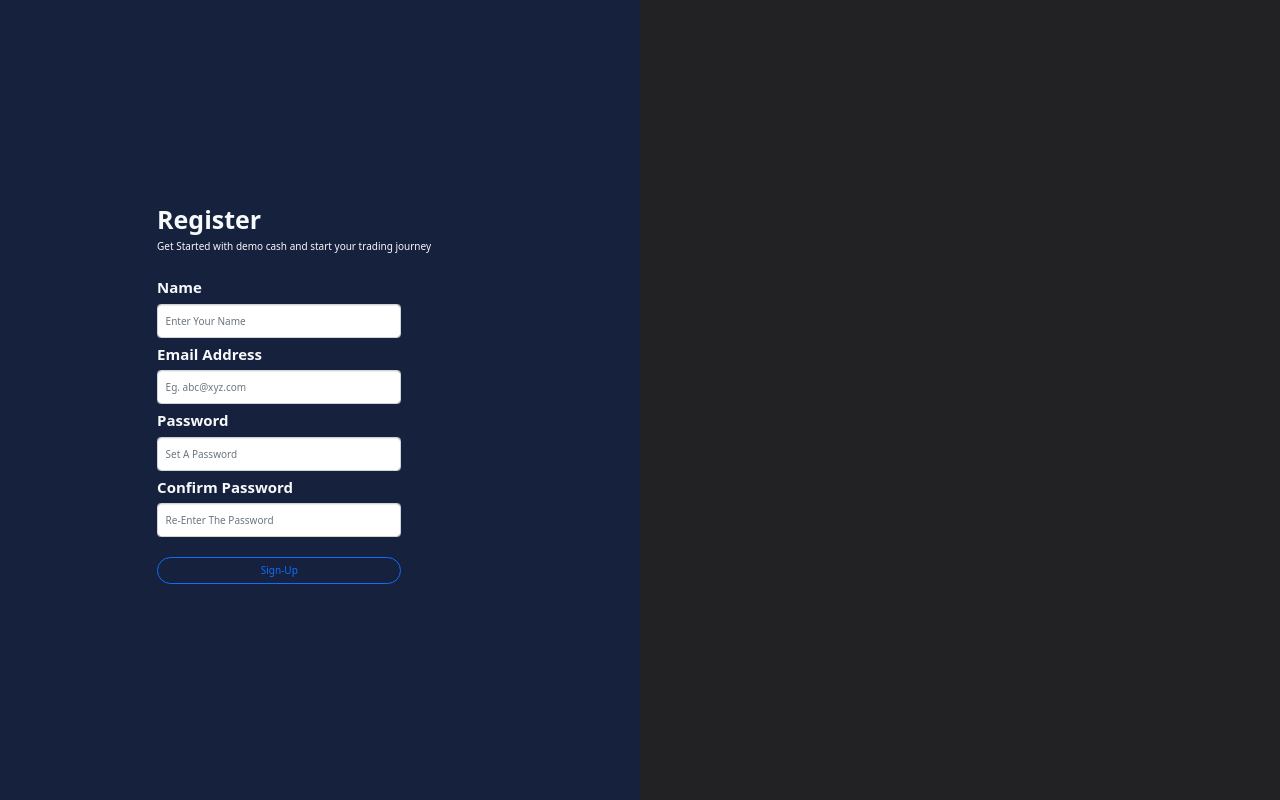
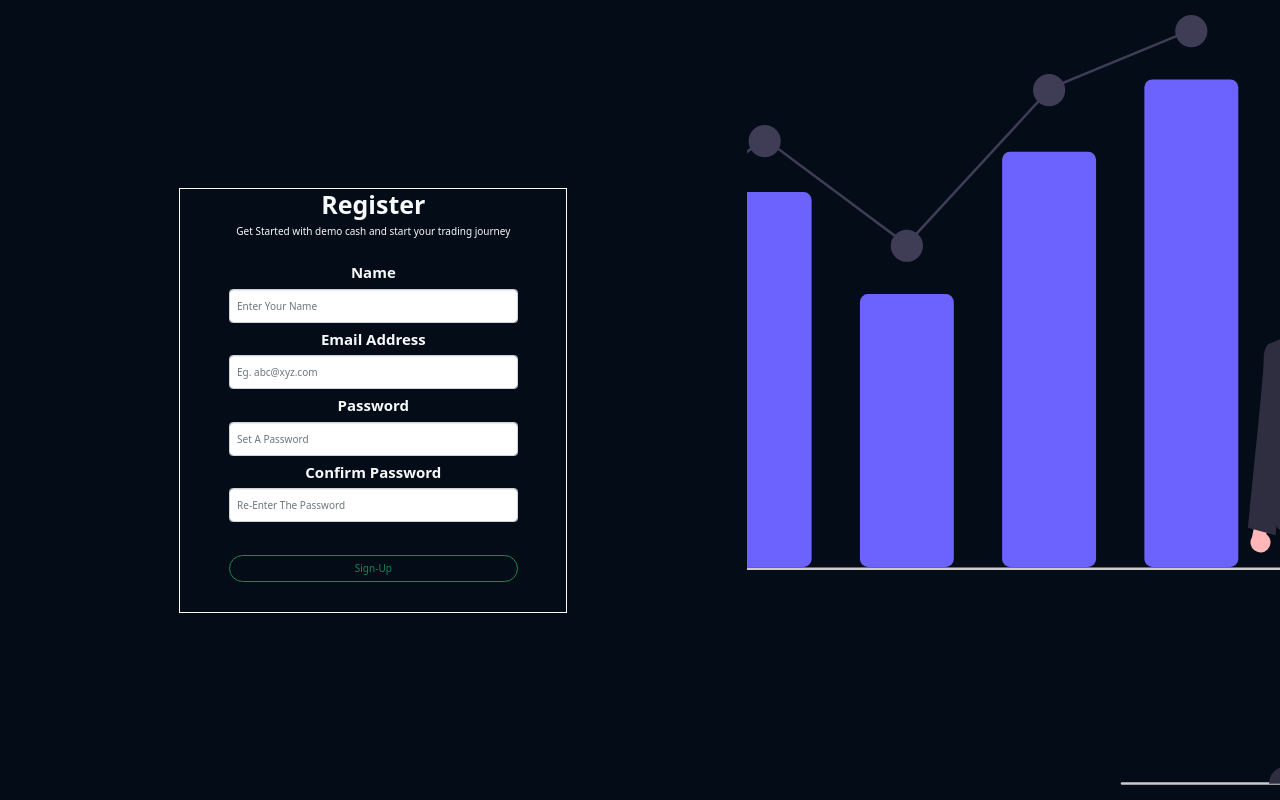
Before and after one commit to Nach-33/Devheat_Developer_Dodo, a React (Create React App) app: page /register in a window 1280 px wide. Built offline with nearby package versions, Linux system fonts and the light colour scheme.

Commit message:
updated login/signup page

```diff
--- a/src/App.js
+++ b/src/App.js
@@ -19,6 +19,7 @@ import './Css/features.css'
 import './Css/cta.css'
 import './Css/blog.css'
 import './Css/article.css'
+import './Css/register.css'
 
 function App() {
   return (
--- /dev/null
+++ b/src/Css/register.css
@@ -0,0 +1,11 @@
+#fill {
+    display: flex;
+    justify-content: center;
+    align-items: center;
+    overflow: hidden
+}
+#fill img {
+    flex-shrink: 0;
+    min-width: 100%;
+    min-height: 100%
+}
--- a/src/Elements/blog/blog.jsx
+++ b/src/Elements/blog/blog.jsx
@@ -5,20 +5,20 @@ import axios from 'axios'
 function Blog() {
   //fetch api key = fb493da69e8d427b8128e249e50049b8
   //url1 : https://newsapi.org/v2/top-headlines?country=in&category=business&apiKey=fb493da69e8d427b8128e249e50049b8
-  // const [news,setNews] = React.useState('hi');
-  // React.useState(()=>{
-  //     fetch(
-  //     `https://eodhistoricaldata.com/api/news?api_token=demo&s=AAPL.US&offset=0&limit=10`
-  //   )
-  //     .then((response) => response.json())
-  //     .then((response) => setNews(response))
-  //     .catch((err) => console.error(err));
-  // }, [])
+  const [news,setNews] = React.useState('hi');
+  React.useState(()=>{
+      fetch(
+      `https://newsapi.org/v2/top-headlines?country=in&category=business&apiKey=fb493da69e8d427b8128e249e50049b8`
+    ).then((response) => response.json())
+      .then((response) => setNews(response))
+      .catch((err) => console.error(err));
+  }, [])
 
 
-  // React.useState(()=>{
-    //   console.log('news', news);
-    // },[news]);
+  React.useEffect(()=>{
+      console.log('news', news);
+      console.log(news.articles[0].title)
+    },[news]);
 
 
 
@@ -35,7 +35,7 @@ function Blog() {
       <div className="blog section__padding px-5" id="blog">
         <div className="blog-heading">
           <h1 className="gradient__text">
-            News: <br />
+            Latest News: <br />
           </h1>
         </div>
         <div className="blog-container">
@@ -43,29 +43,33 @@ function Blog() {
             <Article
               imgUrl={blog01}
               date="Nov 20, 2022"
-              text="NSE amends rules for deletion of merged entities from indices"
+              text={news.articles[0].title}
             />
           </div>
           <div className="blog-container_groupB">
             <Article
               imgUrl={blog02}
               date="Nov20, 2022"
-              text="GPT-3 and Open  AI is the future. Let us exlore how it is?"
+              text={news.articles[1].title}
+
             />
             <Article
               imgUrl={blog03}
               date="Sep 26, 2021"
-              text="GPT-3 and Open  AI is the future. Let us exlore how it is?"
+              text={news.articles[2].title}
+
             />
             <Article
               imgUrl={blog04}
               date="Sep 26, 2021"
-              text="GPT-3 and Open  AI is the future. Let us exlore how it is?"
+              text={news.articles[3].title}
+
             />
             <Article
               imgUrl={blog05}
               date="Sep 26, 2021"
-              text="GPT-3 and Open  AI is the future. Let us exlore how it is?"
+              text={news.articles[4].title}
+
             />
           </div>
         </div>
--- a/src/components/login.jsx
+++ b/src/components/login.jsx
@@ -47,12 +47,12 @@ function Login() {
           background: "rgb(34, 33, 35)",
         }}
       >
-        <div className="col-md-6 p-4 text-light d-flex align-items-center justify-content-center" style={{backgroundColor:"#16213E"}}>
+        <div className="col-md-6 p-4  text-light d-flex align-items-center justify-content-center" style={{backgroundColor:"#040C18"}}>
           <div className="col-md-7">
-            <div className="col d-flex flex-column align-items-start">
+            <div className="col d-flex flex-column align-items-center" style={{border : '1px solid white'}}>
               <div className="mb-3">
-                <h1 className="fw-bold">Login</h1>
-                <p>Get Started with demo cash and start your trading journey</p>
+                <center><h1 className="fw-bold my-3">Login</h1>
+                <p>Get Started with demo cash and start your trading journey</p></center>
               </div>
               <label className="form-label my-1" style={{ fontSize: "1.3rem" }}>
                 Email
@@ -76,19 +76,17 @@ function Login() {
                 onChange={passwordChange}
                 value={password}
               />
-              <div className="row w-100 justify-content-start mt-4 mb-3 mx-0">
-                <div
-                  className="btn btn-outline-primary my-1 p-2 rounded-pill w-75"
+              <div
+                  className="btn btn-outline-primary my-4 p-2 rounded-pill w-75"
                   onClick={loginClick}
                 >
                   Login
                 </div>
-              </div>
               <p>Not Registered Yet? <Link to="/register" className="text-primary">Create an account</Link></p>
             </div>
           </div>
         </div>
-        <div className="col-md-6  p-4" >
+        <div className="col-md-6  p-4" style={{backgroundColor:"#040C18"}}>
 
         </div>
       </section>
--- a/src/components/register.jsx
+++ b/src/components/register.jsx
@@ -1,5 +1,5 @@
 import React, { useState } from "react";
-
+import SignupImage from '../Assets/signup.svg'
 function Register() {
   const [email, setEmail] = useState("");
   const [name, setContact] = useState("");
@@ -65,16 +65,16 @@ function Register() {
           background: "rgb(34, 33, 35)",
         }}
       >
-         <div className="col-md-6 p-4 text-light d-flex align-items-center justify-content-center" style={{backgroundColor:"#16213E"}}>
+         <div className="col-md-7 p-4 text-light d-flex align-items-center justify-content-center" style={{backgroundColor:" #040C18"}}>
          <div className="col-md-7">
-         <div className="col d-flex flex-column align-items-start">
-         <div className="mb-3">
-                <h1 className="fw-bold">Register</h1>
-                <p>Get Started with demo cash and start your trading journey</p>
+         <div className="col d-flex flex-column align-items-center"style={{border : '1px solid white'}}>
+         <div className="mb-3 row justify-content-center" >
+                <center><h1 className="fw-bold">Register</h1>
+                <p>Get Started with demo cash and start your trading journey</p></center>
               </div>
-              <label className="form-label my-1" style={{ fontSize: "1.5rem" }}>
-                Name
-              </label>
+              <center><label className="form-label my-1" style={{ fontSize: "1.5rem" }}>
+               <center> Name</center>
+              </label></center>
               <input
                 type="tel"
                 className="form-control my-1 w-75"
@@ -119,21 +119,19 @@ function Register() {
                 onChange={confirmPasswordChange}
                 value={confirmPassword}
                 style={{ width: "95%" }}
-              />
-              <div className="row w-100 justify-content-start mt-4 mb-3 mx-0">
-                <div
-                  className="btn btn-outline-primary my-1 p-2 rounded-pill w-75"
-                  onClick={registerClick}
-                >
-                  Sign-Up
-                </div>
-              </div>
+              /> <div
+              className="btn btn-outline-success my-5 p-2 rounded-pill w-75"
+              onClick={registerClick}
+            >
+              Sign-Up
+            </div>
+
             </div>
           </div>
         </div>
-        <div className="col-md-6  p-4" >
-
-</div>
+        <div className="col-md-5  p-4" style={{backgroundColor:" #040C18"}} id = 'fill'>
+        <img src={SignupImage} />
+        </div>
       </section>
     </>
   );
```
Also changed, not shown: src/Assets/signup.svg (added).
